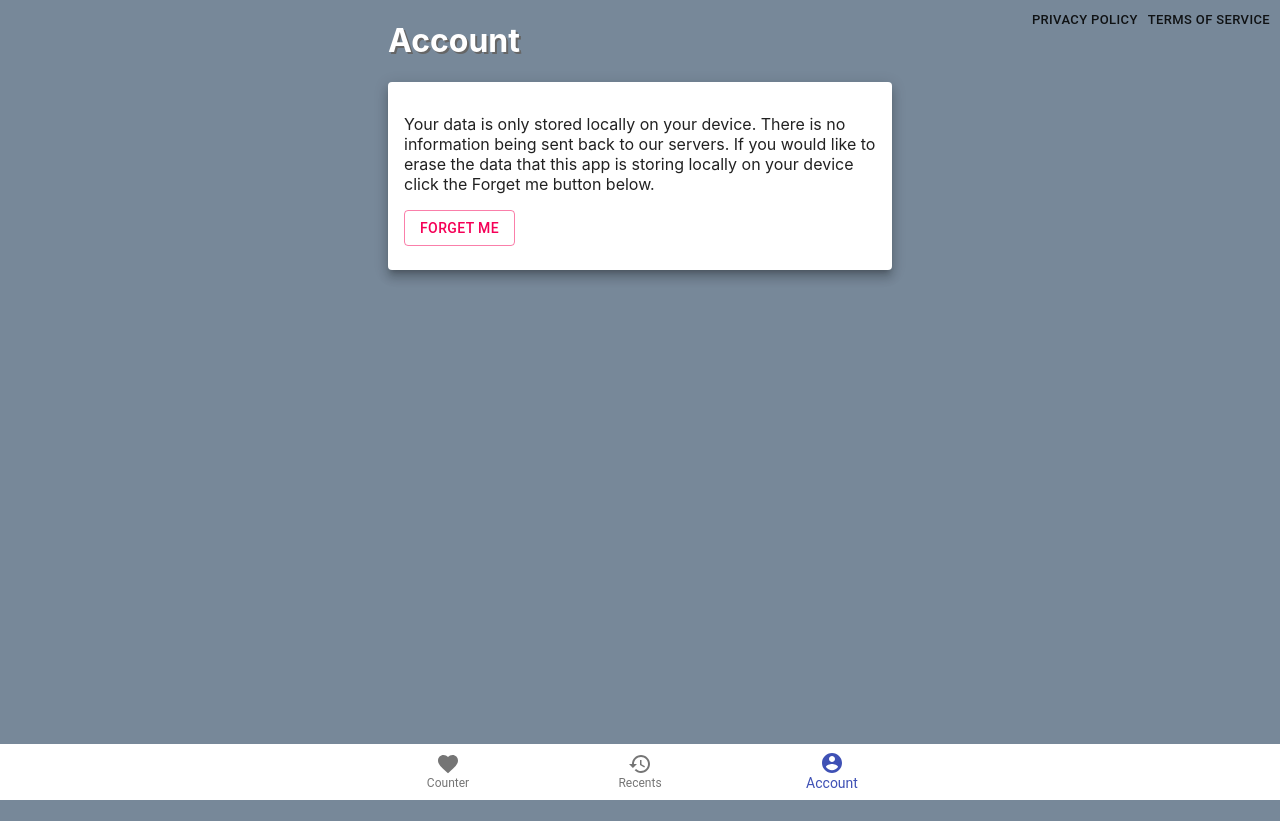
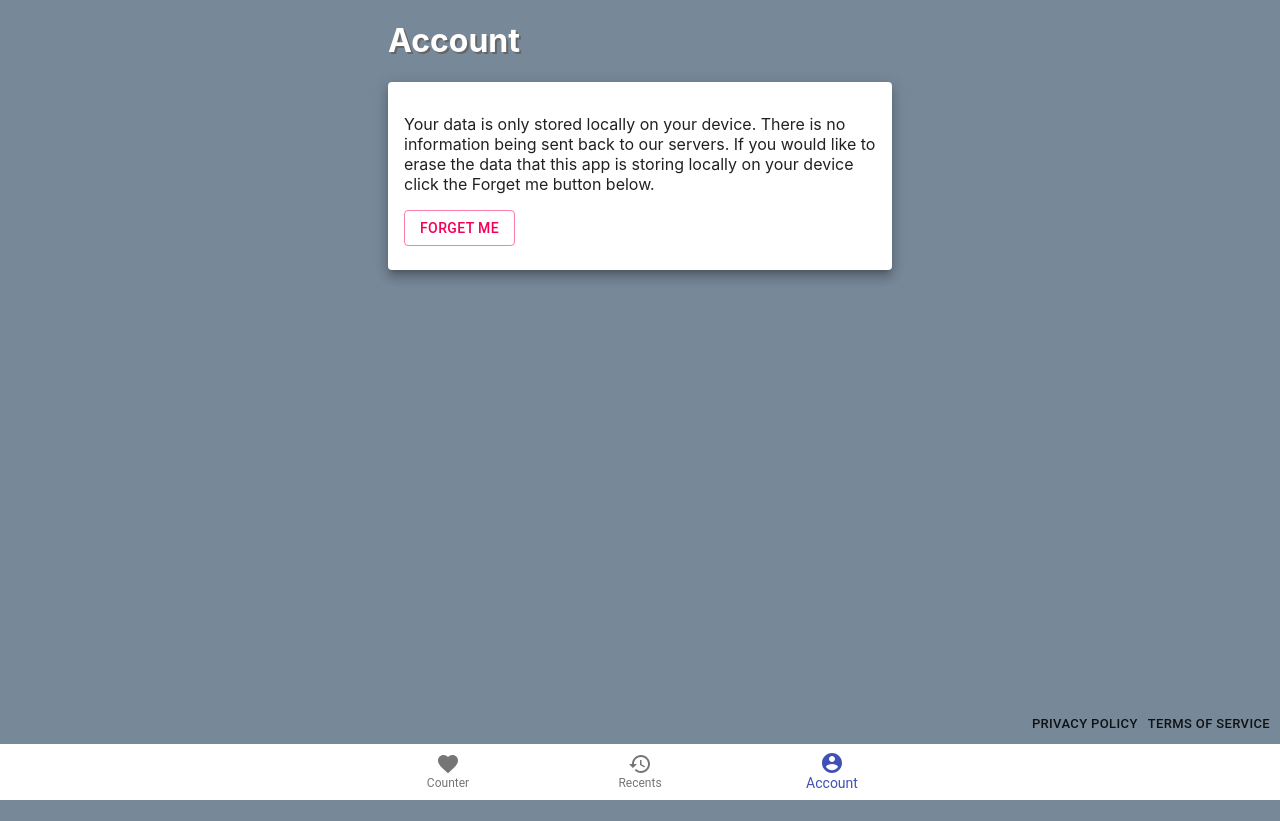
Before and after one commit to LucasCarioca/breath, a React (Create React App) app: page /account in a window 1280 px wide. Built offline with nearby package versions, Linux system fonts and the light colour scheme.

Commit message:
move legal links out of the way

```diff
--- a/src/App.css
+++ b/src/App.css
@@ -2,7 +2,7 @@
     display: flex;
     flex-direction: row;
     position: absolute;
-    top: 5px;
+    bottom: 60px;
     right: 5px;
 }
 .legal-links {
```
Also changed, not shown: 1 other file (tests, documents, lock files or other folders).
